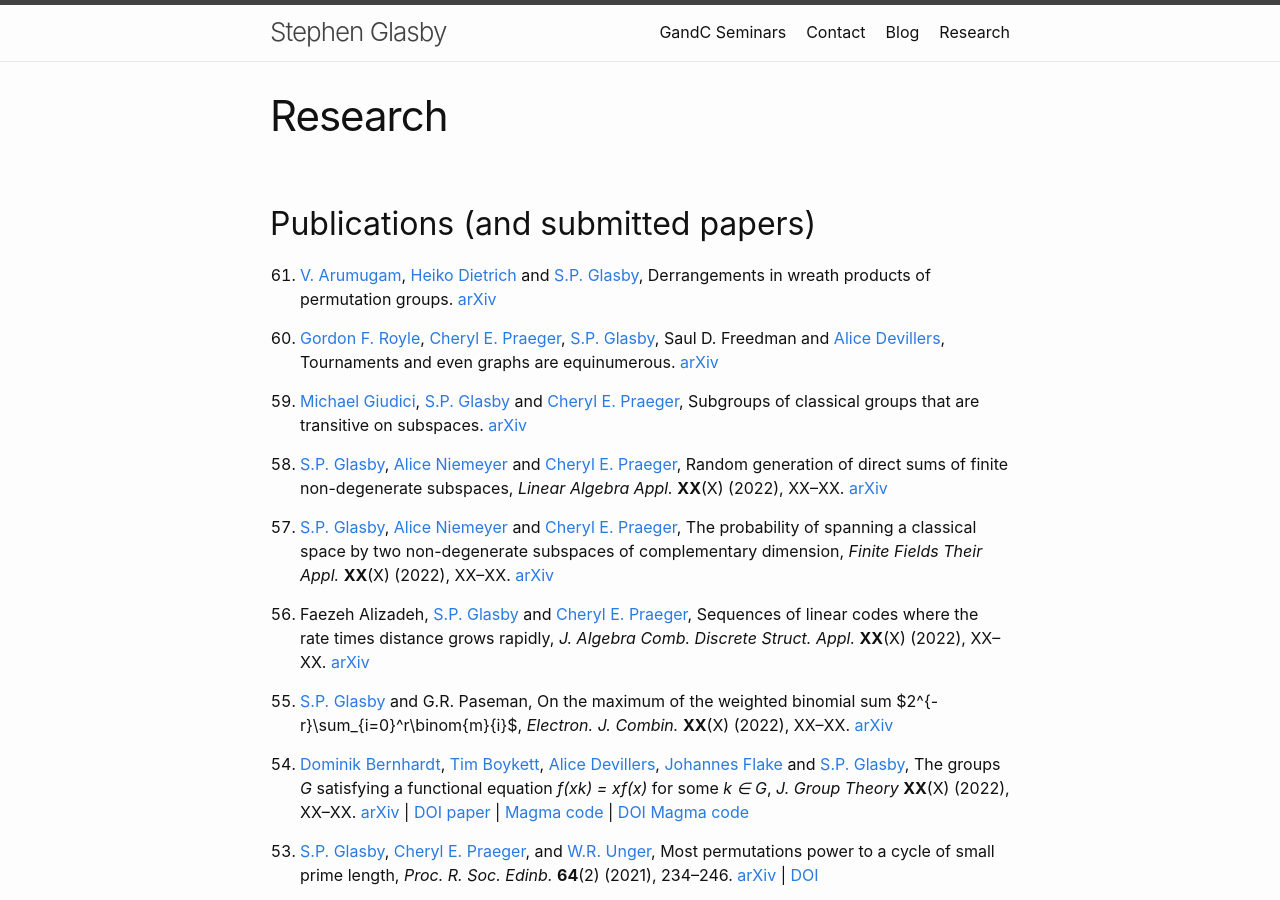
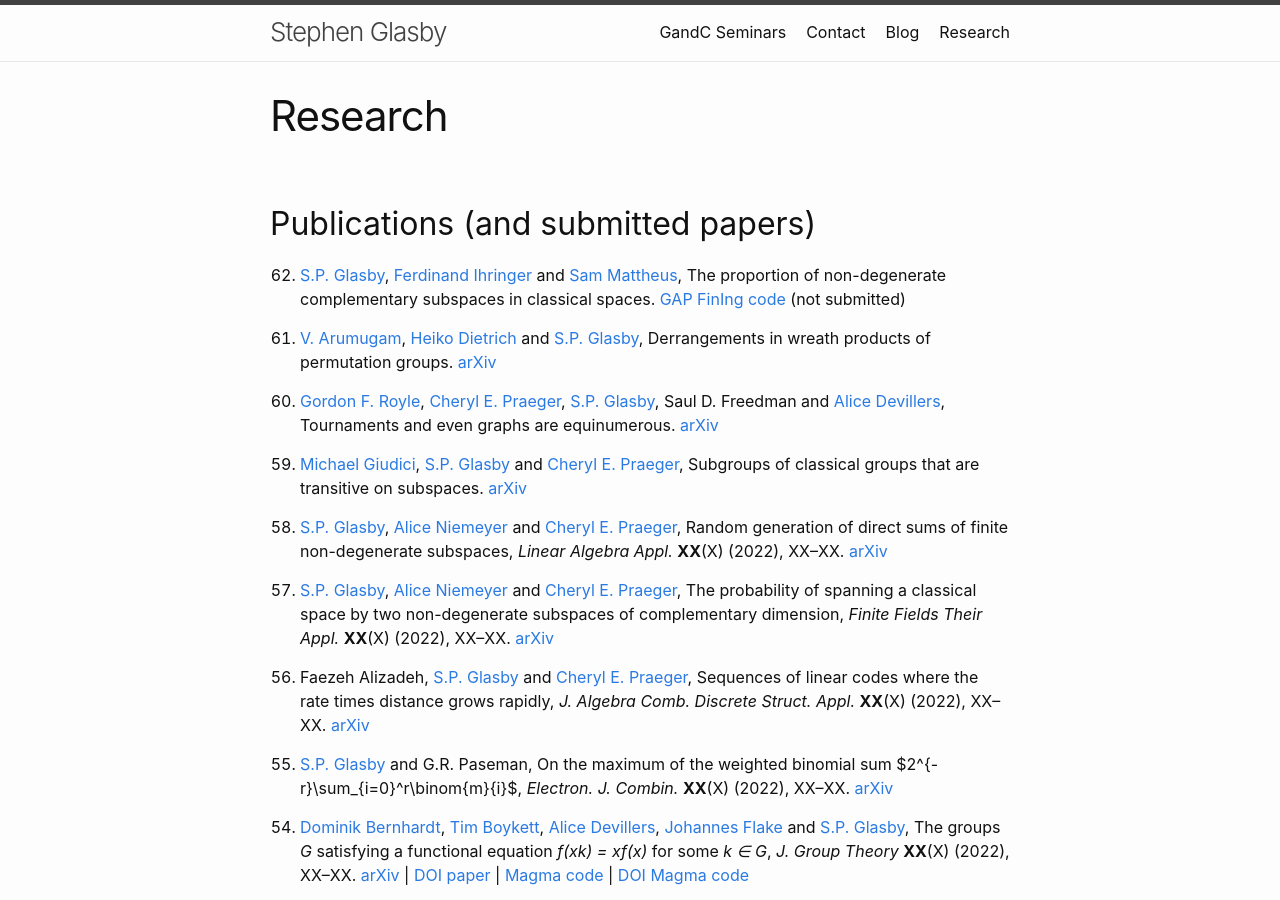
Before and after one commit to StephenGlasby/StephenGlasby.github.io, a Jekyll site: the page built from publications.md, in a window 1280 px wide and 900 px high. Built offline with Jekyll 4.4.1, drawn with Linux system fonts in a browser that asks for light colours.

Commit message:
arXiv Heiko paper

```diff
--- a/publications.md
+++ b/publications.md
@@ -7,12 +7,14 @@ permalink: /publications/
 <h2> Publications (and submitted papers) </h2>
 
 
-<!--
+
 0. [S.P. Glasby](https://staffhome.ecm.uwa.edu.au/~00059629/),
 [Ferdinand Ihringer](http://math.ihringer.org/) and
 [Sam Mattheus](http://homepages.vub.ac.be/~samatthe/),
 The proportion of non-degenerate complementary subspaces in classical spaces.
-[arXiv](http://arxiv.org/abs/xxxxxxxx) | [GAP FinIng code](FinIngGAPcode.g)
+[GAP FinIng code](FinIngGAPcode.g) (not submitted)
+<!--
+[arXiv](http://arxiv.org/abs/xxxxxxxx) |
 -->
 
 
@@ -20,7 +22,7 @@ The proportion of non-degenerate complementary subspaces in classical spaces.
 [Heiko Dietrich](https://users.monash.edu/~heikod/) and
 [S.P. Glasby](https://staffhome.ecm.uwa.edu.au/~00059629/),
 Derrangements in wreath products of permutation groups.
-[arXiv](https://arxiv.org/abs/xxxxxxxx)
+[arXiv](https://arxiv.org/abs/2207.01215)
 
 0. [Gordon F. Royle](https://www.uwa.edu.au/people/Gordon.Royle),
 [Cheryl E. Praeger](https://www.uwa.edu.au/people/cheryl.praeger),
```
